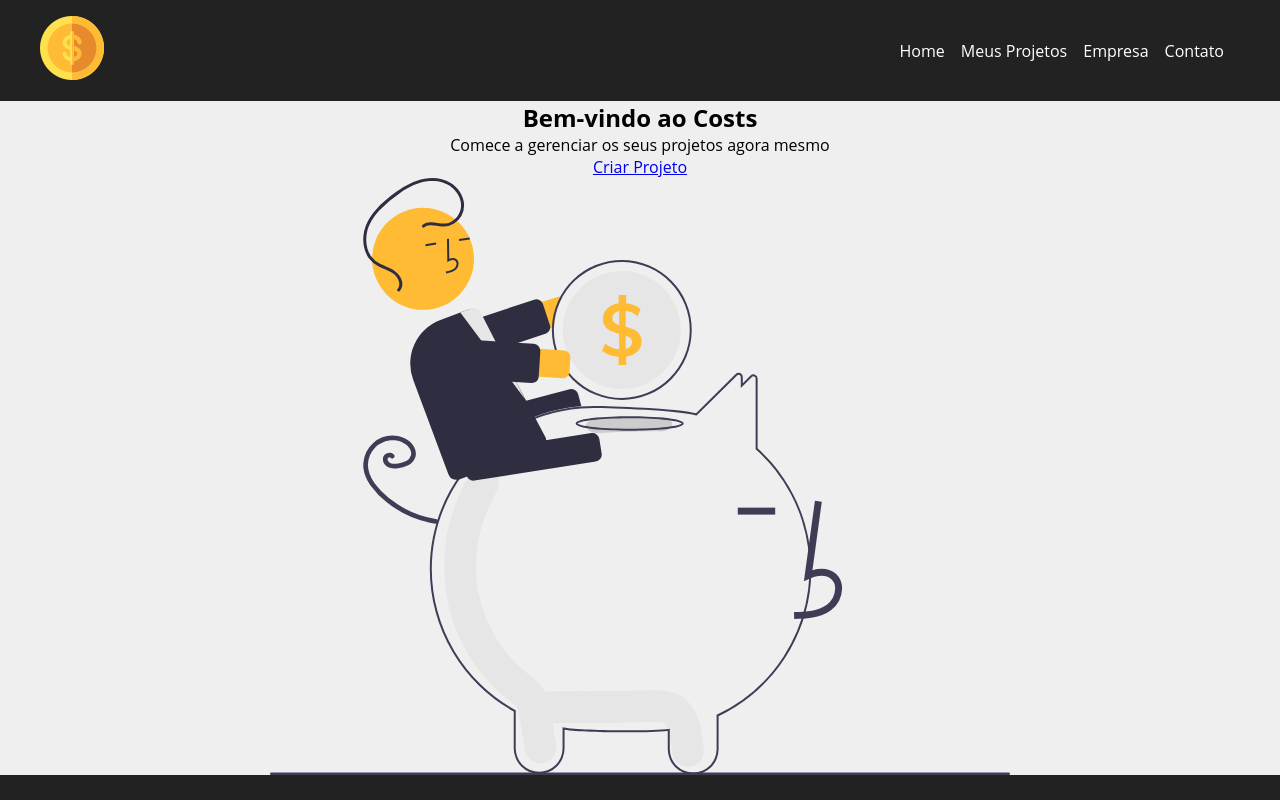
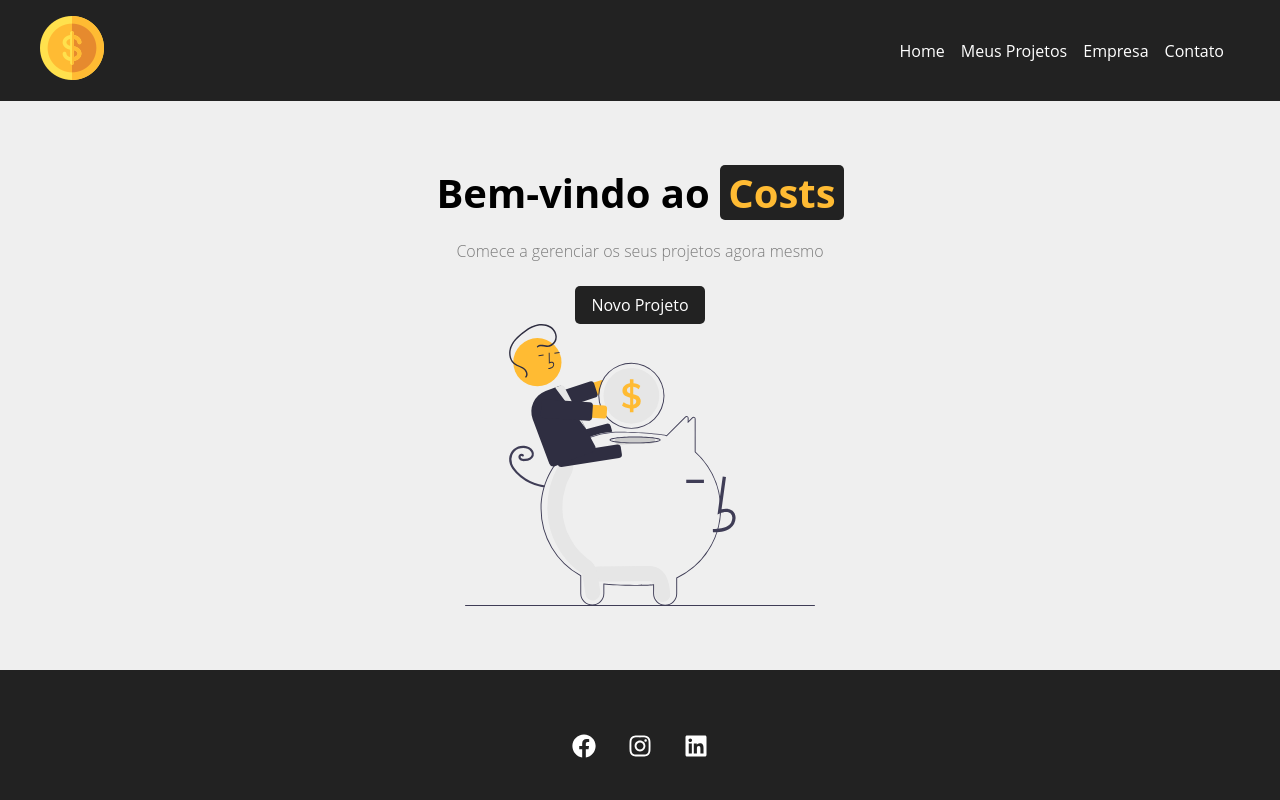
Before and after one commit to marcelonralves/learning-react, a React (Vite) app in the folder frontend/: page / in a window 1280 px wide. Shown: the top 800 px of the page. Built offline with nearby package versions, Linux system fonts and the light colour scheme.

Commit message:
feat: home

```diff
--- /dev/null
+++ b/frontend/src/components/layout/LinkButton.jsx
@@ -0,0 +1,13 @@
+import styles from './LinkButton.module.css'
+import {Link} from 'react-router-dom'
+
+function LinkButton({to, text}) {
+
+    return (
+       <Link className={styles.btn} to={to}>
+           {text}
+       </Link>
+    )
+}
+
+export default LinkButton
--- /dev/null
+++ b/frontend/src/components/layout/LinkButton.module.css
@@ -0,0 +1,12 @@
+.btn {
+    background-color: #222;
+    text-decoration: none;
+    color: #fff;
+    padding: 0.5em 1.0em;
+    border-radius: 5px;
+    transition: 0.5s;
+}
+
+.btn:hover {
+    color: #ffbb33;
+}
--- a/frontend/src/components/pages/Home.jsx
+++ b/frontend/src/components/pages/Home.jsx
@@ -1,11 +1,13 @@
 import styles from './Home.module.css'
 import savings from '../../img/savings.svg'
+import LinkButton from '../layout/LinkButton'
+
 function Home() {
     return (
         <section className={styles.home_container}>
             <h1>Bem-vindo ao <span>Costs</span></h1>
             <p>Comece a gerenciar os seus projetos agora mesmo</p>
-            <a href="/">Criar Projeto</a>
+            <LinkButton to="/newproject" text="Novo Projeto" />
             <img src={savings} alt="porquinho" />
 
         </section>
--- a/frontend/src/components/pages/Home.module.css
+++ b/frontend/src/components/pages/Home.module.css
@@ -4,4 +4,27 @@
     justify-content: center;
     align-items: center;
     flex-direction: column;
+    padding: 4rem;
 }
+
+.home_container h1 {
+    font-size: 2.5rem;
+    margin-bottom: 0.5em;
+}
+
+.home_container h1 span {
+    color: #ffbb33;
+    padding: 0 .2em;
+    background-color: #222;
+    border-radius: 5px;
+}
+
+.home_container p {
+    margin-bottom: 1.5rem;
+    font-weight: 300;
+    color: #7b7b7b;
+}
+
+.home_container img {
+    width: 350px;
+}
```
